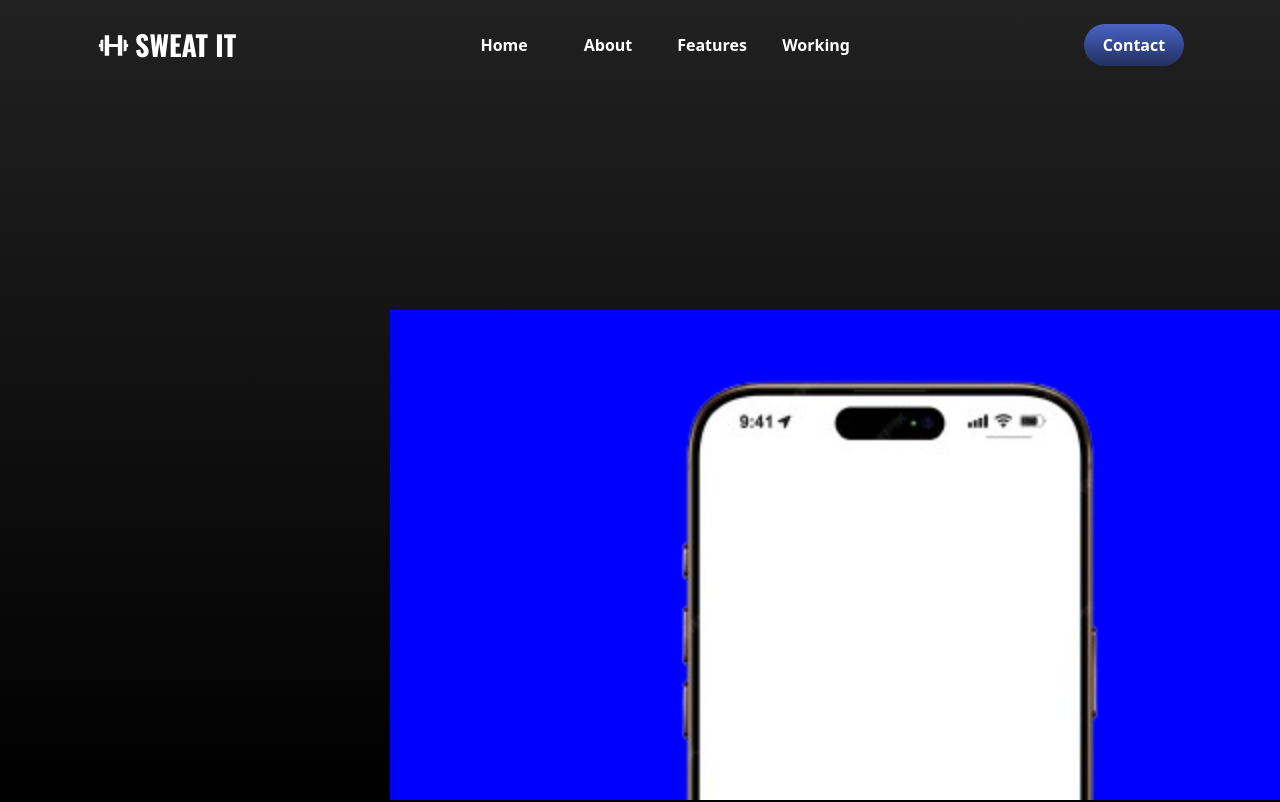
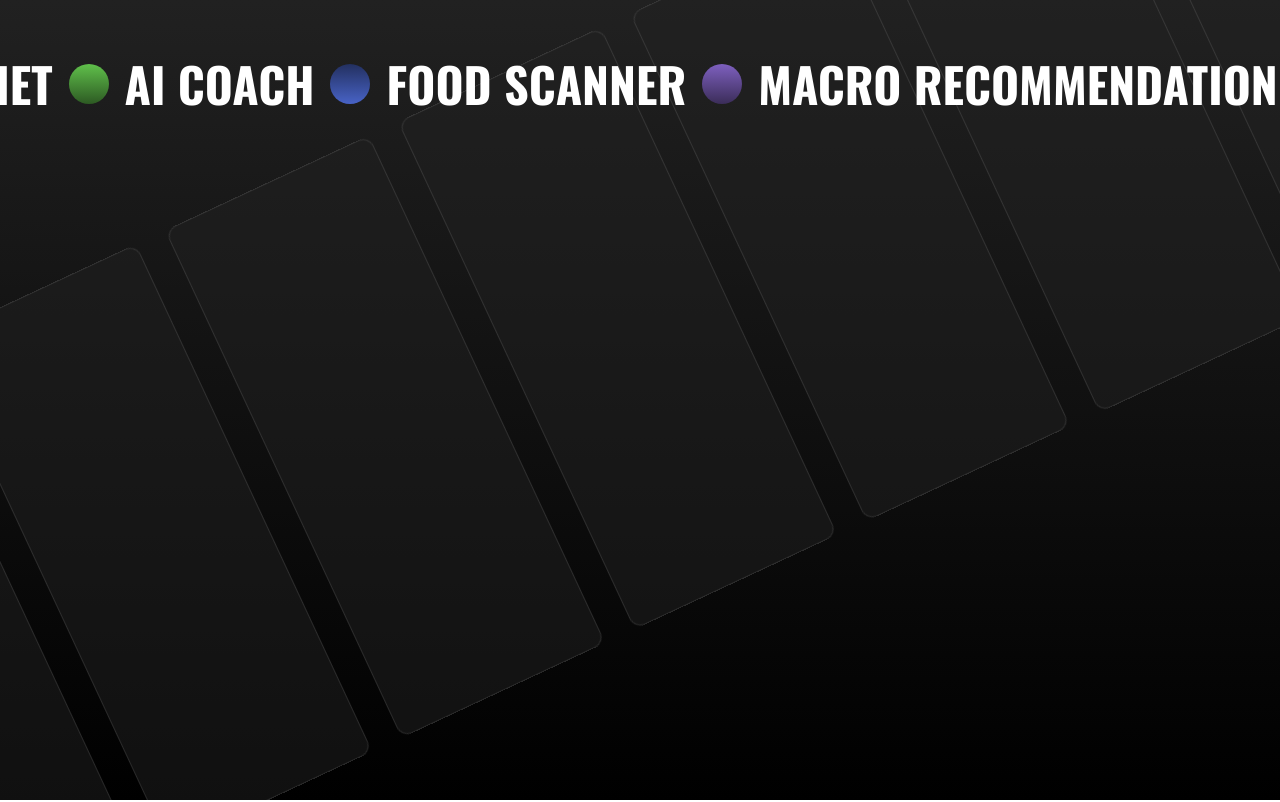
Before and after one commit to jettspanner123/SweatWebsite, a Next.js app: page / in a window 1280 px wide. Shown: the top 802 px of the page. Built offline with nearby package versions, Linux system fonts and the light colour scheme.

Commit message:
marquee added

```diff
--- a/app/components/Navbar.tsx
+++ b/app/components/Navbar.tsx
@@ -8,9 +8,9 @@ export default function Navbar(): React.JSX.Element {
 
     const navbarOptions: Array<{ name: string, link: string }> = [
         {name: 'Home', link: '/'},
-        {name: 'About', link: '/about'},
         {name: 'Features', link: '/features'},
         {name: 'Working', link: '/working'},
+        {name: 'About', link: '/about'},
     ];
 
     return (
@@ -30,14 +30,15 @@ export default function Navbar(): React.JSX.Element {
                 ease: [0.85, 0, 0.15, 1]
             }}
             style={{
-                paddingBlock: "1.5rem"
-            }} className={`w-screen flex justify-center items-center`}>
+                paddingBlock: "1.5rem",
+                backdropFilter: "blur(15px)"
+            }} className={`w-screen flex justify-center items-center absolute top-0 left-0 z-[200]`}>
             <section className={`w-[85%] bg-transparent flex text-white justify-between`}>
 
                 {/*Applicaiton Name here*/}
                 <div className={`flex gap-[0.25rem] items-center`}>
                     <BiDumbbell size={35}/>
-                    <h1 className={`text-[1.75rem] oswaldBold uppercase`}>Sweat It</h1>
+                    <h1 className={`text-[2.25rem] oswaldBold uppercase`}>Sweat It</h1>
                 </div>
 
 
@@ -72,9 +73,9 @@ export function NavbarLink(item: NavbarLinkInterface): React.JSX.Element {
 
     return (
         <li onMouseOver={() => setHover(true)} onMouseLeave={() => setHover(false)} ref={ref}
-            style={{padding: "0.5rem"}}
+            style={{paddingBlock: "0.15rem", paddingInline: "0.5rem"}}
             className={`w-[100px] font-semibold hover:cursor-pointer flex justify-center items-center relative rounded-full`}>
-            <span className={`absolute left-1/2 top-1/2 -translate-x-1/2 -translate-y-1/2 z-[3]`}>
+            <span className={`absolute text-[1rem] left-1/2 top-1/2 -translate-x-1/2 -translate-y-1/2 z-[3]`}>
                 {item.name}
             </span>
 
@@ -85,7 +86,7 @@ export function NavbarLink(item: NavbarLinkInterface): React.JSX.Element {
                     width: isHovered ? ref.current?.getBoundingClientRect().width : selectedPageLink === item.link ? ref.current?.getBoundingClientRect().width : 0,
                     scaleY: isHovered ? 1 : selectedPageLink === item.link ? 1 : 0.25,
                     transformOrigin: "center"
-                }} className={`absolute left-0 top-0  rounded-full transition-all duration-500 ease-in-out`}>
+                }} className={`absolute left-0 top-0 rounded-full transition-all duration-500 ease-in-out`}>
 
             </motion.div>
 
--- a/app/modules/ApplicationHelper.tsx
+++ b/app/modules/ApplicationHelper.tsx
@@ -66,4 +66,6 @@ export class ApplicationLinearGradient {
     appBlueGradientInverted: string = `linear-gradient(to bottom, ${ApplicationColor.current.appBlueDark} 0%, ${ApplicationColor.current.appBlueLight} 100%)`;
     appBlueGradient: string = `linear-gradient(to bottom, ${ApplicationColor.current.appBlueLight} 0%, ${ApplicationColor.current.appBlueDark} 100%)`;
     appTransparentGradient: string = `linear-gradient(to bottom, transparent 0%, transparent 0%)`;
+    appGreenGradient: string = `linear-gradient(to bottom, ${ApplicationColor.current.appGreenLight} 0%, ${ApplicationColor.current.appGreenDark} 100%)`;
+    appThanosGradient: string = `linear-gradient(to bottom, ${ApplicationColor.current.appThanosLight} 0%, ${ApplicationColor.current.appThanosDark} 100%)`;
 }
--- a/app/page.tsx
+++ b/app/page.tsx
@@ -1,46 +1,139 @@
 "use client";
 import React from "react";
-import {ApplicationLinearGradient, ApplicationHelper, ApplicationType} from "@/app/modules/ApplicationHelper";
-import Navbar from "@/app/components/Navbar";
-import IPhone from "@/app/iphone_image.png";
-import Image from "next/image";
+import {ApplicationLinearGradient} from "@/app/modules/ApplicationHelper";
+import {useScroll, useTransform, motion, useMotionValueEvent} from "framer-motion";
 
 export default function Home(): React.JSX.Element {
 
-    const [mousePosition, setMousePosition] = React.useState<ApplicationType.MousePosition<number>>({x: 0, y: 0});
-    const [mouseSize, setMouseSize] = React.useState<number>(5 * 16);
-
-    const imageRef = React.useRef<HTMLImageElement>(null);
-    React.useEffect(() => {
-        window.onmousemove = (e: MouseEvent) => {
-            setMousePosition({x: e.clientX, y: e.clientY});
-        }
+    React.useEffect((): void => {
+        (
+            async () => {
+                let locomotiveScroll = (await import("locomotive-scroll")).default;
+                const LocomotiveScroll = new locomotiveScroll();
+            }
+        )()
     }, [])
 
-    const something = imageRef.current?.getBoundingClientRect().left;
+    const numberOfBoxesForOverflow = Array.from({length: 50}, (_, i: number): number => i + 1);
 
-    // @ts-ignore
+    const {scrollYProgress} = useScroll();
+
+    const slidingThingOnScrollX = useTransform(scrollYProgress, [0, 1], ["rotate(-25deg) translate(0, -300vh)", "rotate(-25deg) translate(-100rem, -300vh)"])
+
     return (
         <React.Fragment>
             <main
-                className={`h-[300vh] w-screen`}>
+                className={`min-h-[300vh] w-screen`}>
 
 
-                <section
-                    style={{background: ApplicationLinearGradient.current.appBackground}}
-                    className={`h-screen w-screen overflow-hidden relative`}>
+                <section style={{
+                    background: ApplicationLinearGradient.current.appBackground
+                }} className={`h-screen w-screen relative overflow-hidden relative`}>
+                    <AutoScrollingMarquee/>
 
-                    <Navbar/>
+                    <motion.div style={{
+                        // transform: "rotate(-25deg) translate(0, -300vh)"
+                        transform: slidingThingOnScrollX,
+                    }} className={`flex w-[1000vw] h-[35rem] gap-[2rem]`}>
+                        {numberOfBoxesForOverflow.map((item: number, index: number) => {
+                            return <div key={index}
+                                        className={`h-full bg-[#21212180] w-[35rem] rounded-xl border-[0.5px] border-white/10 `}/>
+                        })}
+                    </motion.div>
 
-                    <Image ref={imageRef} src={IPhone} alt={""} style={{ scale: 2, position: "absolute", background: "blue", left: "50%", transform: `translate(calc(-25% + ${mousePosition.x - something}px))` }} className={`top-[70vh]`}/>
 
                 </section>
 
-                <section style={{
-                    background: ApplicationLinearGradient.current.appBackgroundInverted
-                }} className={`h-screen w-screen`}>
-                </section>
             </main>
         </React.Fragment>
     );
 }
+
+function AutoScrollingMarquee(): React.JSX.Element {
+
+    const MarqueeOptions: Array<{ name: string, color: string }> = [
+        {name: "Workout", color: ApplicationLinearGradient.current.appRedGradient},
+        {name: "Diet", color: ApplicationLinearGradient.current.appGreenGradient},
+        {name: "AI Coach", color: ApplicationLinearGradient.current.appBlueGradientInverted},
+        {name: "Food Scanner", color: ApplicationLinearGradient.current.appThanosGradient},
+        {name: "Macro Recommendation", color: ApplicationLinearGradient.current.appGreenGradient},
+        {name: "Workout Creation", color: ApplicationLinearGradient.current.appRedGradient},
+        {name: "Weekly Routine", color: ApplicationLinearGradient.current.appThanosGradient},
+        {name: "Workout", color: ApplicationLinearGradient.current.appRedGradient},
+        {name: "Diet", color: ApplicationLinearGradient.current.appGreenGradient},
+        {name: "AI Coach", color: ApplicationLinearGradient.current.appBlueGradientInverted},
+        {name: "Food Scanner", color: ApplicationLinearGradient.current.appThanosGradient},
+        {name: "Macro Recommendation", color: ApplicationLinearGradient.current.appGreenGradient},
+        {name: "Workout Creation", color: ApplicationLinearGradient.current.appRedGradient},
+        {name: "Weekly Routine", color: ApplicationLinearGradient.current.appThanosGradient},
+        {name: "Workout", color: ApplicationLinearGradient.current.appRedGradient},
+        {name: "Diet", color: ApplicationLinearGradient.current.appGreenGradient},
+        {name: "AI Coach", color: ApplicationLinearGradient.current.appBlueGradientInverted},
+        {name: "Food Scanner", color: ApplicationLinearGradient.current.appThanosGradient},
+        {name: "Macro Recommendation", color: ApplicationLinearGradient.current.appGreenGradient},
+        {name: "Workout Creation", color: ApplicationLinearGradient.current.appRedGradient},
+        {name: "Weekly Routine", color: ApplicationLinearGradient.current.appThanosGradient},
+        {name: "Workout", color: ApplicationLinearGradient.current.appRedGradient},
+        {name: "Diet", color: ApplicationLinearGradient.current.appGreenGradient},
+        {name: "AI Coach", color: ApplicationLinearGradient.current.appBlueGradientInverted},
+        {name: "Food Scanner", color: ApplicationLinearGradient.current.appThanosGradient},
+        {name: "Macro Recommendation", color: ApplicationLinearGradient.current.appGreenGradient},
+        {name: "Workout Creation", color: ApplicationLinearGradient.current.appRedGradient},
+        {name: "Weekly Routine", color: ApplicationLinearGradient.current.appThanosGradient},
+        {name: "Workout", color: ApplicationLinearGradient.current.appRedGradient},
+        {name: "Diet", color: ApplicationLinearGradient.current.appGreenGradient},
+        {name: "AI Coach", color: ApplicationLinearGradient.current.appBlueGradientInverted},
+        {name: "Food Scanner", color: ApplicationLinearGradient.current.appThanosGradient},
+        {name: "Macro Recommendation", color: ApplicationLinearGradient.current.appGreenGradient},
+        {name: "Workout Creation", color: ApplicationLinearGradient.current.appRedGradient},
+        {name: "Weekly Routine", color: ApplicationLinearGradient.current.appThanosGradient},
+        {name: "Workout", color: ApplicationLinearGradient.current.appRedGradient},
+        {name: "Diet", color: ApplicationLinearGradient.current.appGreenGradient},
+        {name: "AI Coach", color: ApplicationLinearGradient.current.appBlueGradientInverted},
+        {name: "Food Scanner", color: ApplicationLinearGradient.current.appThanosGradient},
+        {name: "Macro Recommendation", color: ApplicationLinearGradient.current.appGreenGradient},
+        {name: "Workout Creation", color: ApplicationLinearGradient.current.appRedGradient},
+        {name: "Weekly Routine", color: ApplicationLinearGradient.current.appThanosGradient},
+        {name: "Workout", color: ApplicationLinearGradient.current.appRedGradient},
+        {name: "Diet", color: ApplicationLinearGradient.current.appGreenGradient},
+        {name: "AI Coach", color: ApplicationLinearGradient.current.appBlueGradientInverted},
+        {name: "Food Scanner", color: ApplicationLinearGradient.current.appThanosGradient},
+        {name: "Macro Recommendation", color: ApplicationLinearGradient.current.appGreenGradient},
+        {name: "Workout Creation", color: ApplicationLinearGradient.current.appRedGradient},
+        {name: "Weekly Routine", color: ApplicationLinearGradient.current.appThanosGradient},
+        {name: "Workout", color: ApplicationLinearGradient.current.appRedGradient},
+        {name: "Diet", color: ApplicationLinearGradient.current.appGreenGradient},
+        {name: "AI Coach", color: ApplicationLinearGradient.current.appBlueGradientInverted},
+        {name: "Food Scanner", color: ApplicationLinearGradient.current.appThanosGradient},
+        {name: "Macro Recommendation", color: ApplicationLinearGradient.current.appGreenGradient},
+        {name: "Workout Creation", color: ApplicationLinearGradient.current.appRedGradient},
+        {name: "Weekly Routine", color: ApplicationLinearGradient.current.appThanosGradient},
+        {name: "Workout", color: ApplicationLinearGradient.current.appRedGradient},
+        {name: "Diet", color: ApplicationLinearGradient.current.appGreenGradient},
+        {name: "AI Coach", color: ApplicationLinearGradient.current.appBlueGradientInverted},
+        {name: "Food Scanner", color: ApplicationLinearGradient.current.appThanosGradient},
+        {name: "Macro Recommendation", color: ApplicationLinearGradient.current.appGreenGradient},
+        {name: "Workout Creation", color: ApplicationLinearGradient.current.appRedGradient},
+        {name: "Weekly Routine", color: ApplicationLinearGradient.current.appThanosGradient},
+    ];
+
+    const { scrollYProgress } = useScroll();
+
+    return (
+        <motion.div
+            animate={{ transform: "translate(-100%)"}}
+            transition={{
+                duration: 2500,
+                ease: "linear"
+            }}
+            className={`oswaldBold absolute top-[3rem] z-[300] text-white uppercase text-[3rem] w-[10000vw] flex gap-[1rem]`}>
+            {MarqueeOptions.map((item: { name: string, color: string }, index: number): React.JSX.Element => {
+                return <div key={index} className={`flex items-center gap-[1rem]`}>
+                    {item.name}
+                    <div style={{background: item.color}}
+                         className={`h-[2.5rem] aspect-square rounded-full`}/>
+                </div>
+            })}
+        </motion.div>
+    )
+}
```
